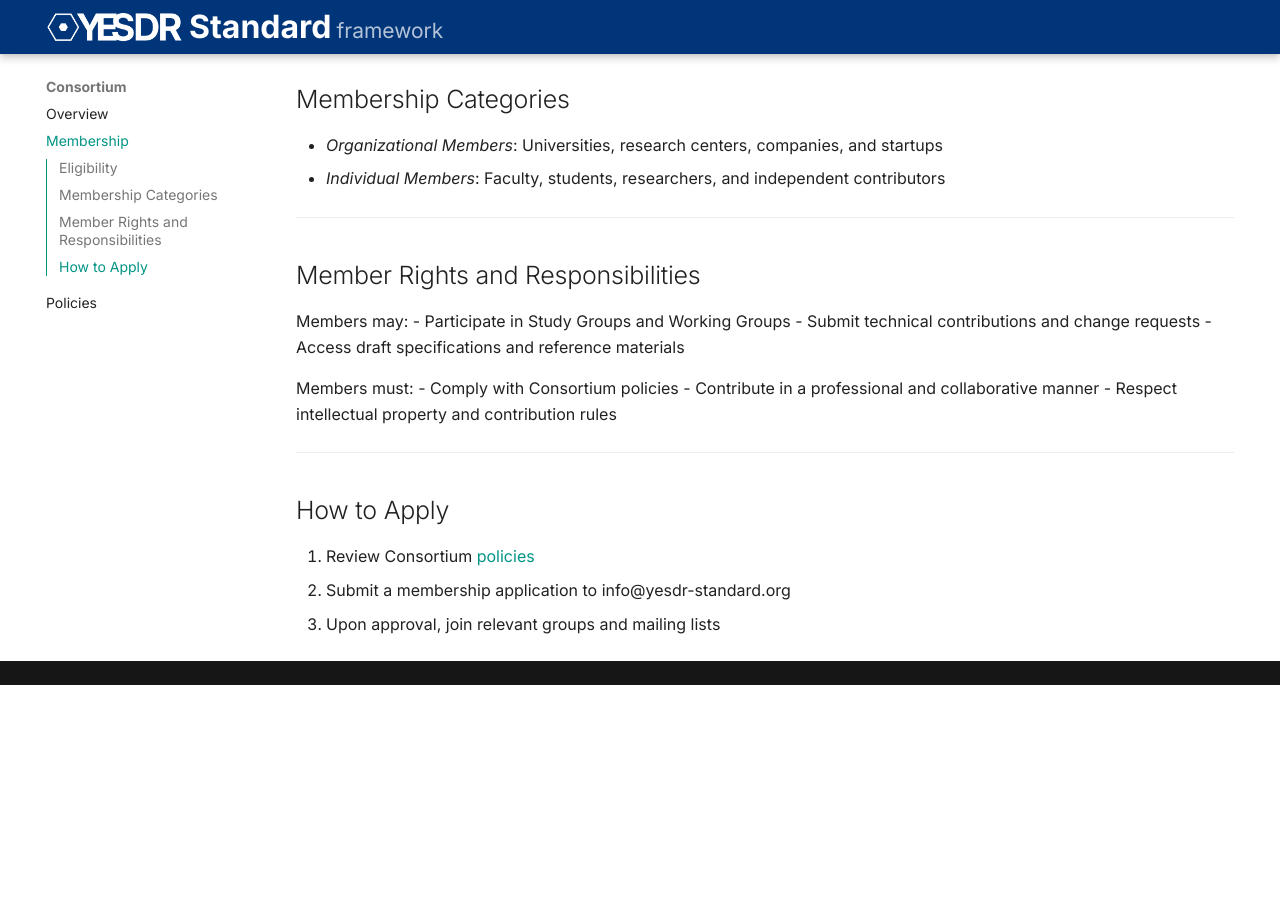
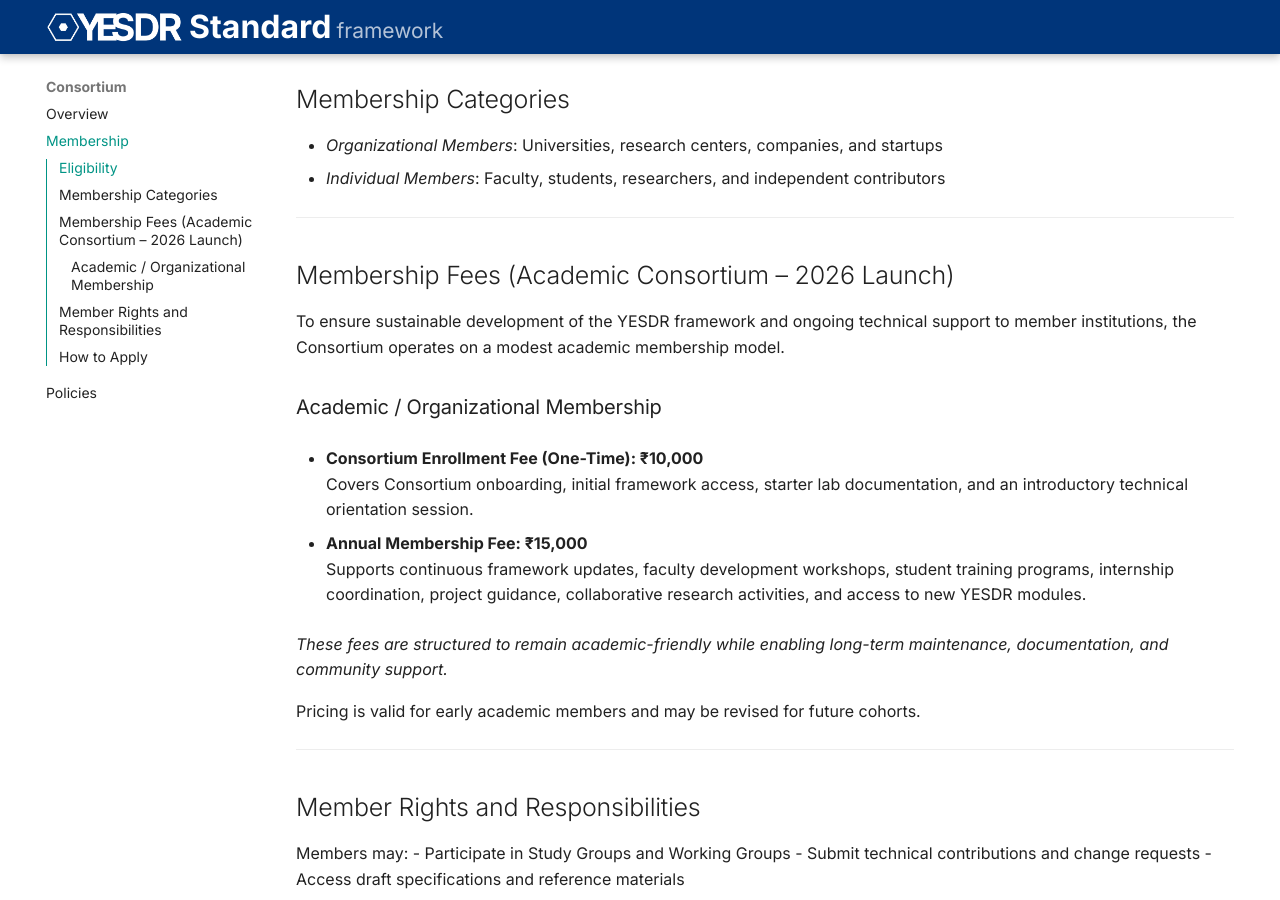
Before and after one commit to chandharlabs/yesdr-standard, an MkDocs documentation site: the page built from docs/consortium/membership.md, in a window 1280 px wide and 900 px high, scrolled down 554 px. Built offline with MkDocs 1.6.1 and Material for MkDocs 9.7.7, drawn with Linux system fonts in a browser that asks for light colours; before the commit the page ends 1239 px from its top, so only the background shows below that.

Commit message:
Update membership.md

```diff
--- a/docs/consortium/membership.md
+++ b/docs/consortium/membership.md
@@ -20,6 +20,23 @@
 
 - *Organizational Members*: Universities, research centers, companies, and startups
 - *Individual Members*: Faculty, students, researchers, and independent contributors
+---
+
+## Membership Fees (Academic Consortium – 2026 Launch)
+
+To ensure sustainable development of the YESDR framework and ongoing technical support to member institutions, the Consortium operates on a modest academic membership model.
+
+### Academic / Organizational Membership
+
+- **Consortium Enrollment Fee (One-Time): ₹10,000**
+  Covers Consortium onboarding, initial framework access, starter lab documentation, and an introductory technical orientation session.
+
+- **Annual Membership Fee: ₹15,000**
+  Supports continuous framework updates, faculty development workshops, student training programs, internship coordination, project guidance, collaborative research activities, and access to new YESDR modules.
+
+*These fees are structured to remain academic-friendly while enabling long-term maintenance, documentation, and community support.*
+
+Pricing is valid for early academic members and may be revised for future cohorts.
 
 ---
 
```
